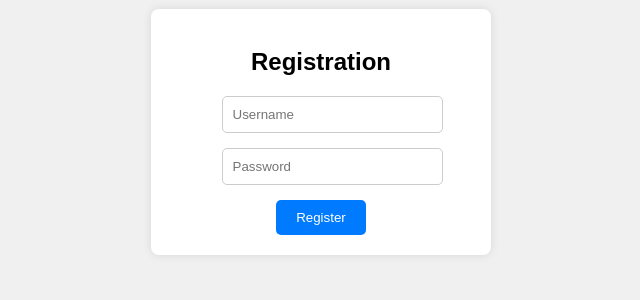
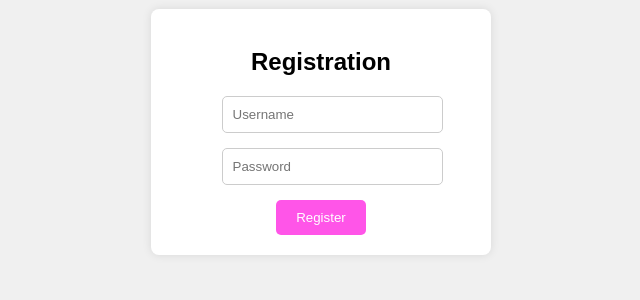
Before and after one commit to cubemalevich/bogdangram, a Python web app: template templates/register.html in a window 1280 px wide. Shown: the part 268-568 px from the top of the page, without its empty margins (319-959 px from the left). Run offline with Jinja, Linux system fonts and the light colour scheme; the template is opened without the code that fills it, so the values that code supplies are empty.

Commit message:
Навели красоты

```diff
--- a/static/login.css
+++ b/static/login.css
@@ -46,7 +46,7 @@ input:focus {
 
 button {
     padding: 10px 20px;
-    background-color: #007bff;
+    background-color: #ff55e8;
     color: #fff;
     border: none;
     border-radius: 5px;
@@ -55,7 +55,7 @@ button {
 }
 
 button:hover {
-    background-color: #0056b3;
+    background-color: #a83999;
 }
 
 .input-container::before {
--- a/static/register.css
+++ b/static/register.css
@@ -46,7 +46,7 @@ input:focus {
 
 button {
     padding: 10px 20px;
-    background-color: #007bff;
+    background-color: #ff55e8;
     color: #fff;
     border: none;
     border-radius: 5px;
@@ -55,7 +55,7 @@ button {
 }
 
 button:hover {
-    background-color: #0056b3;
+    background-color: #a83999;
 }
 
 .input-container::before {
```
